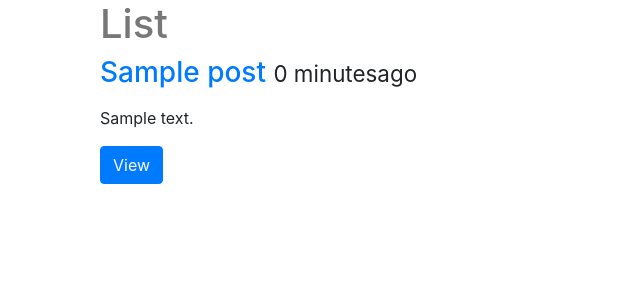
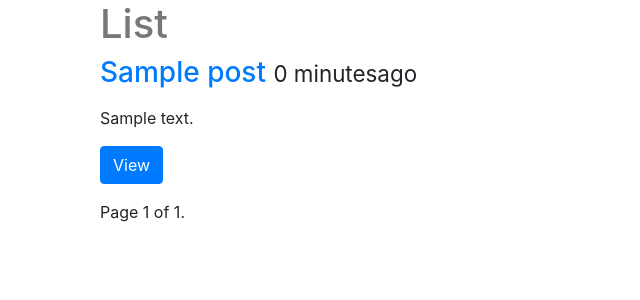
Before and after one commit to sergeygorky/django-blog, a Django app: page /posts/ in a window 1280 px wide. Shown: the top 300 px of the page, without its empty margins (0-640 px from the left). Run offline with Django 3.2, Linux system fonts and the light colour scheme; tables that the repository leaves empty hold one stand-in row (values such as "Sample post"); some libraries are stand-ins or nearby versions.

Commit message:
Pagination by QuerySet

```diff
--- a/posts/models.py
+++ b/posts/models.py
@@ -12,3 +12,6 @@ class Post(models.Model):
 
     def get_absolute_url(self):
         return reverse("posts:detail", kwargs={"id": self.id})
+
+    class Meta:
+        ordering = ['-timestamp', '-updated']
--- a/posts/templates/posts/post_list.html
+++ b/posts/templates/posts/post_list.html
@@ -20,5 +20,23 @@
             </div>
         {% endfor %}
 
+        <div class="pagination">
+        <span class="step-links">
+            {% if object_list.has_previous %}
+                <a href="?page=1">&laquo; first</a>
+                <a href="?page={{ object_list.previous_page_number }}">previous</a>
+            {% endif %}
+
+            <span class="current">
+                Page {{ object_list.number }} of {{ object_list.paginator.num_pages }}.
+            </span>
+
+            {% if object_list.has_next %}
+                <a href="?page={{ object_list.next_page_number }}">next</a>
+                <a href="?page={{ object_list.paginator.num_pages }}">last &raquo;</a>
+            {% endif %}
+        </span>
+        </div>
+
     </div>
 {% endblock content %}
--- a/posts/views.py
+++ b/posts/views.py
@@ -3,6 +3,8 @@ from django.http import HttpResponse, HttpResponseRedirect
 from django.contrib import messages
 from .forms import PostForm
 from .models import Post
+from django.core.paginator import Paginator, EmptyPage, PageNotAnInteger
+from django.shortcuts import render
 
 
 def post_create(request):
@@ -29,7 +31,11 @@ def post_detail(request, id=None):
 
 
 def post_list(request):
-    queryset = Post.objects.all()
+    queryset_list = Post.objects.all()
+    paginator = Paginator(queryset_list, 5)
+
+    page = request.GET.get('page')
+    queryset = paginator.get_page(page)
     context = {
         'object_list': queryset,
         'title': 'List'
```
